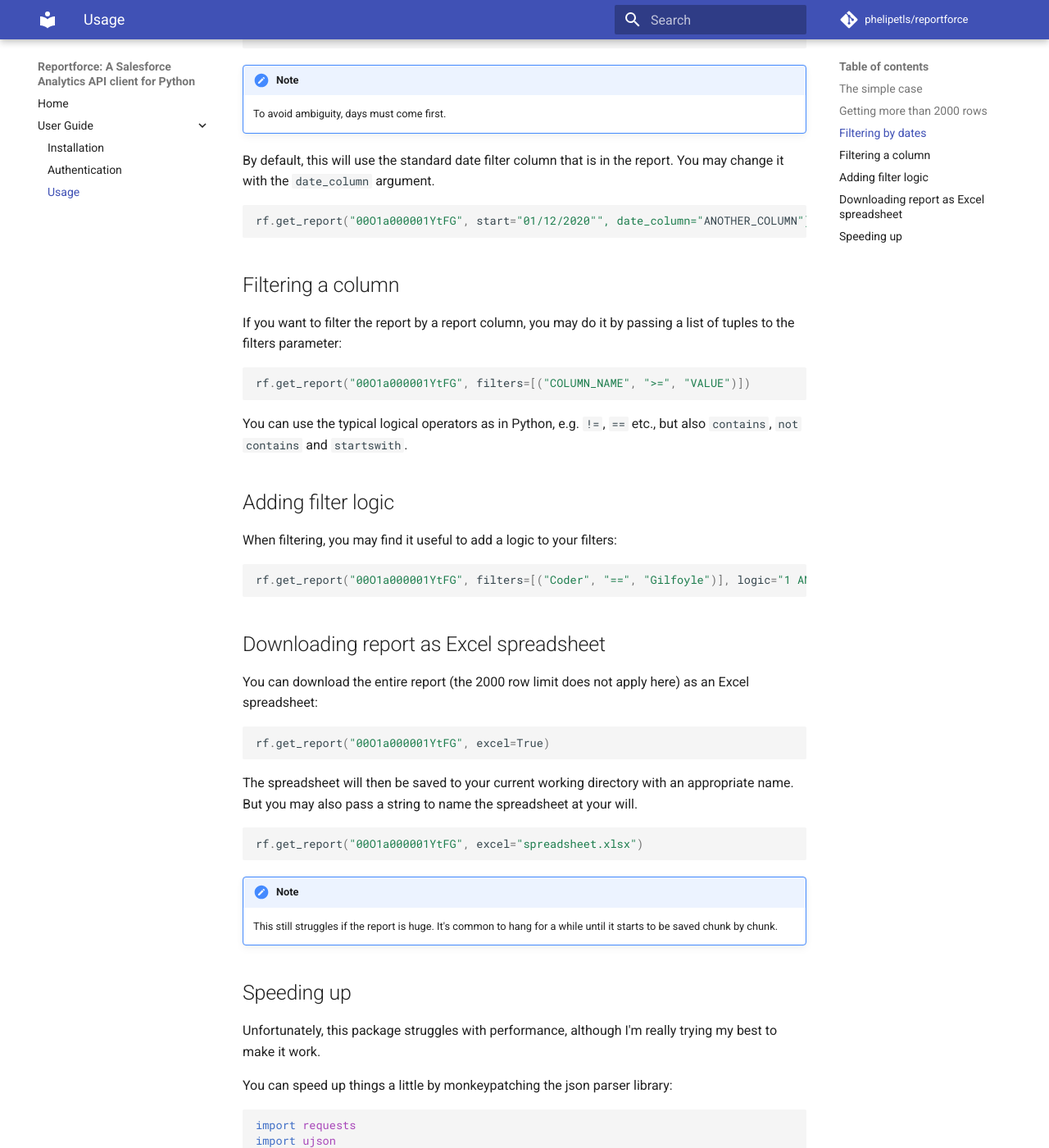
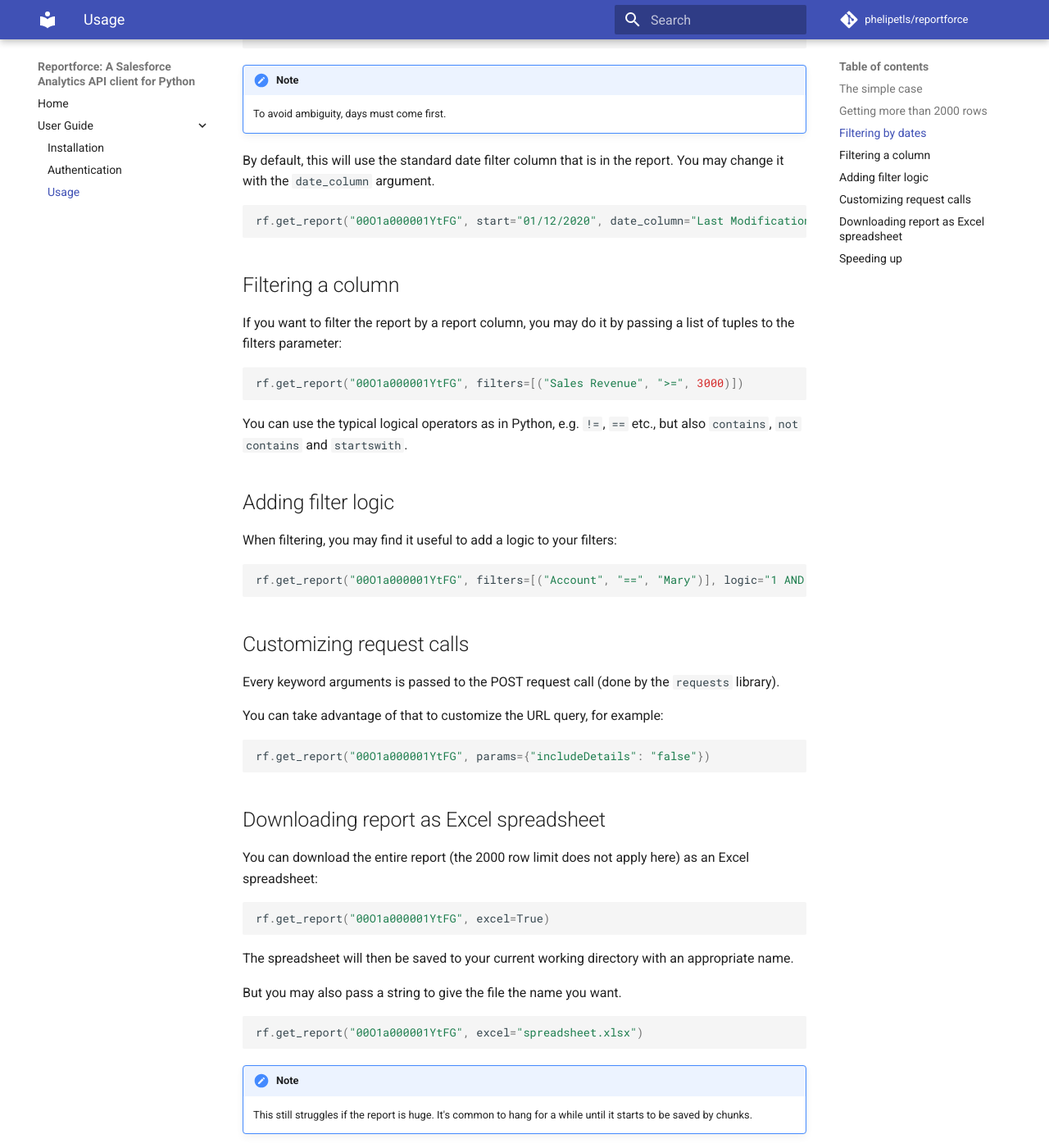
Before and after one commit to phelipetls/reportforce, an MkDocs documentation site: the page built from docs/docs/user-guide/usage.md, in a window 1280 px wide and 1400 px high, scrolled down 733 px. Shown: the whole window at 82% size. Built offline with MkDocs 1.6.1 and Material for MkDocs 9.7.7, drawn with Linux system fonts in a browser that asks for light colours; comment, search, counter and statistics services are not loaded.

Commit message:
update docs

````diff
--- a/docs/docs/user-guide/usage.md
+++ b/docs/docs/user-guide/usage.md
@@ -37,7 +37,7 @@
 report. You may change it with the `date_column` argument.
 
 ```python
-rf.get_report("00O1a000001YtFG", start="01/12/2020"", date_column="ANOTHER_COLUMN")
+rf.get_report("00O1a000001YtFG", start="01/12/2020", date_column="Last Modification Date")
 ```
 
 ## Filtering a column
@@ -46,7 +46,7 @@
 list of tuples to the filters parameter:
 
 ```python
-rf.get_report("00O1a000001YtFG", filters=[("COLUMN_NAME", ">=", "VALUE")])
+rf.get_report("00O1a000001YtFG", filters=[("Sales Revenue", ">=", 3000)])
 ```
 
 You can use the typical logical operators as in Python, e.g.
@@ -57,7 +57,17 @@
 When filtering, you may find it useful to add a logic to your filters:
 
 ```python
-rf.get_report("00O1a000001YtFG", filters=[("Coder", "==", "Gilfoyle")], logic="1 AND 2")
+rf.get_report("00O1a000001YtFG", filters=[("Account", "==", "Mary")], logic="1 AND 2")
+```
+
+## Customizing request calls
+
+Every keyword arguments is passed to the POST request call (done by the `requests` library).
+
+You can take advantage of that to customize the URL query, for example:
+
+```python
+rf.get_report("00O1a000001YtFG", params={"includeDetails": "false"})
 ```
 
 ## Downloading report as Excel spreadsheet
@@ -70,8 +80,9 @@
 ```
 
 The spreadsheet will then be saved to your current working directory with an
-appropriate name. But you may also pass a string to name the spreadsheet at your
-will.
+appropriate name.
+
+But you may also pass a string to give the file the name you want.
 
 ```python
 rf.get_report("00O1a000001YtFG", excel="spreadsheet.xlsx")
@@ -79,7 +90,7 @@
 
 !!! note
     This still struggles if the report is huge. It's common to hang for a while
-    until it starts to be saved chunk by chunk.
+    until it starts to be saved by chunks.
 
 ## Speeding up
 
````
